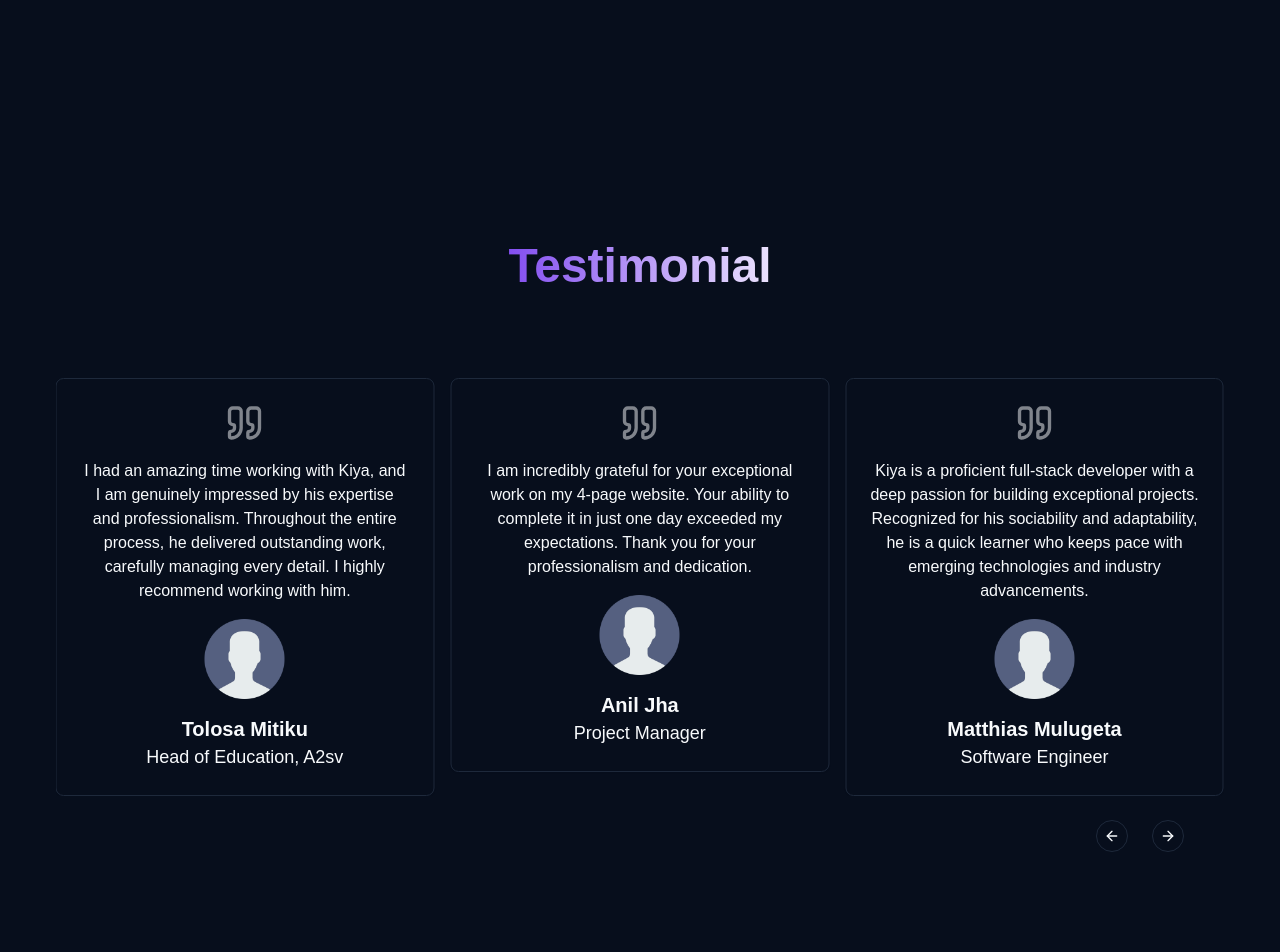
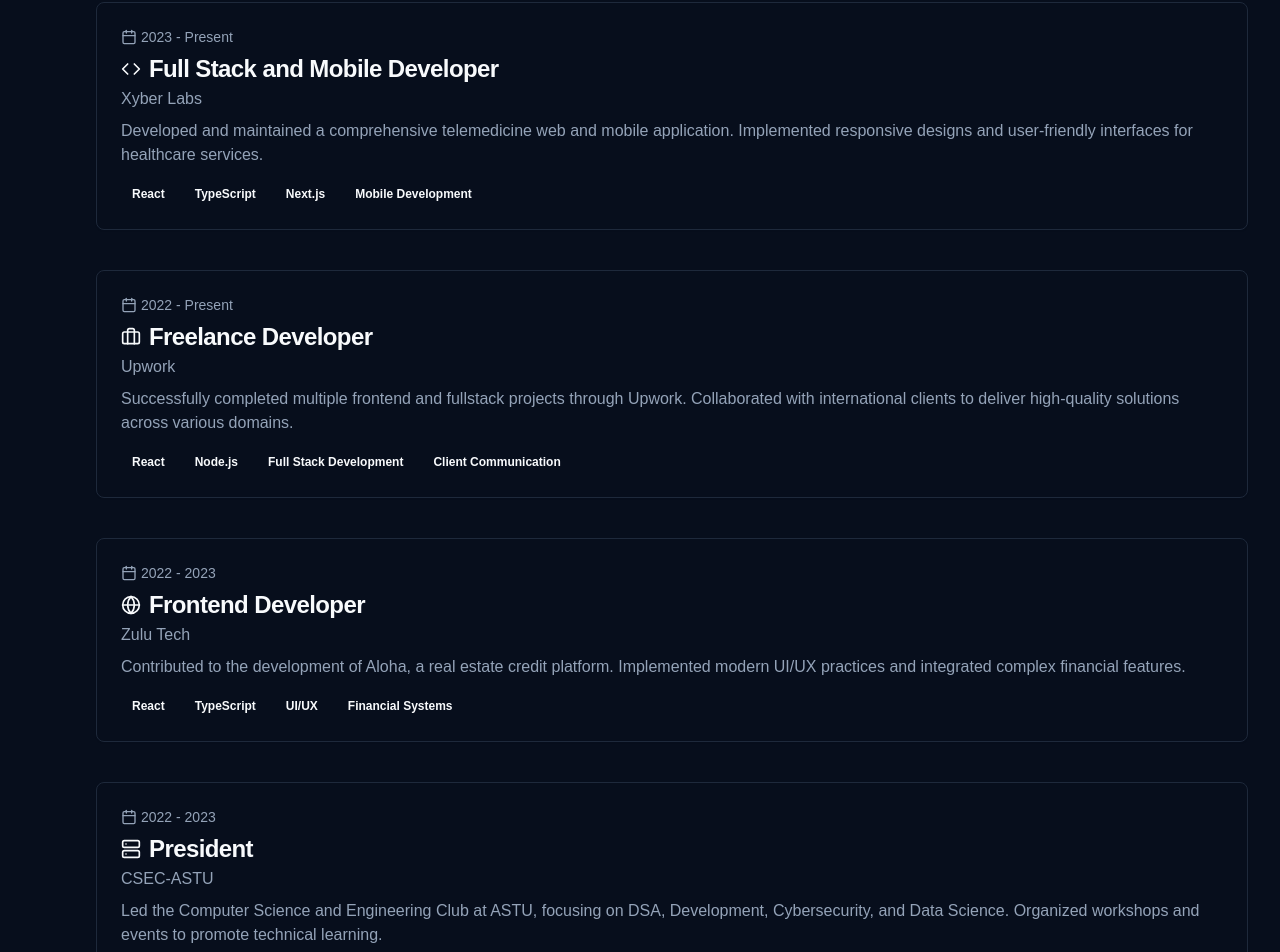
Before and after one commit to kiyakebe/portfolio-v2, a Next.js app: page / in a window 1280 px wide. Shown: the part 2350-3302 px from the top of the page. Built offline with nearby package versions, Linux system fonts and the light colour scheme.

Commit message:
feat: add portfolio component update experiences list with new roles

```diff
--- a/src/app/page.tsx
+++ b/src/app/page.tsx
@@ -1,7 +1,7 @@
 import Contact from "@/components/home-page-components/Contact";
 import { ExperienceTimeline } from "@/components/home-page-components/Experience";
 import Hero from "@/components/home-page-components/Hero";
-// import Portfolio from "@/components/home-page-components/Portfolio";
+import Portfolio from "@/components/home-page-components/Portfolio";
 import Services from "@/components/home-page-components/Services";
 import Skills from "@/components/home-page-components/Skills";
 import Testimonial from "@/components/home-page-components/Testimonial";
@@ -13,7 +13,7 @@
       <Skills />
       <Services />
       <ExperienceTimeline />
-      {/* <Portfolio /> */}
+      <Portfolio />
       <Testimonial />
       <Contact />
     </>
--- a/src/components/layout/Header.tsx
+++ b/src/components/layout/Header.tsx
@@ -52,12 +52,12 @@
               <img
                 src="/logoDark.png"
                 alt="Logo"
-                className="me-4 w-8 hidden dark:inline-block"
+                className="me-4 w-6 hidden dark:inline-block"
               />
               <img
                 src="/logoLight.png"
                 alt="Logo"
-                className="me-4 w-8 dark:hidden"
+                className="me-4 w-6 dark:hidden"
               />
               Kiya Kebe
             </a>
--- a/src/constants/experiences.ts
+++ b/src/constants/experiences.ts
@@ -1,5 +1,40 @@
 import { ExperienceItem } from "@/types";
 
 export const experiences: ExperienceItem[] = [
-
+  {
+    title: "Full Stack and Mobile Developer",
+    company: "Xyber Labs",
+    period: "2023 - Present",
+    description:
+      "Developed and maintained a comprehensive telemedicine web and mobile application. Implemented responsive designs and user-friendly interfaces for healthcare services.",
+    skills: ["React", "TypeScript", "Next.js", "Mobile Development"],
+    icon: "code",
+  },
+  {
+    title: "Freelance Developer",
+    company: "Upwork",
+    period: "2022 - Present",
+    description:
+      "Successfully completed multiple frontend and fullstack projects through Upwork. Collaborated with international clients to deliver high-quality solutions across various domains.",
+    skills: ["React", "Node.js", "Full Stack Development", "Client Communication"],
+    icon: "briefcase",
+  },
+  {
+    title: "Frontend Developer",
+    company: "Zulu Tech",
+    period: "2022 - 2023",
+    description:
+      "Contributed to the development of Aloha, a real estate credit platform. Implemented modern UI/UX practices and integrated complex financial features.",
+    skills: ["React", "TypeScript", "UI/UX", "Financial Systems"],
+    icon: "globe",
+  },
+  {
+    title: "President",
+    company: "CSEC-ASTU",
+    period: "2022 - 2023",
+    description:
+      "Led the Computer Science and Engineering Club at ASTU, focusing on DSA, Development, Cybersecurity, and Data Science. Organized workshops and events to promote technical learning.",
+    skills: ["Leadership", "Technical Training", "Event Management", "Community Building"],
+    icon: "server",
+  },
 ];
```
